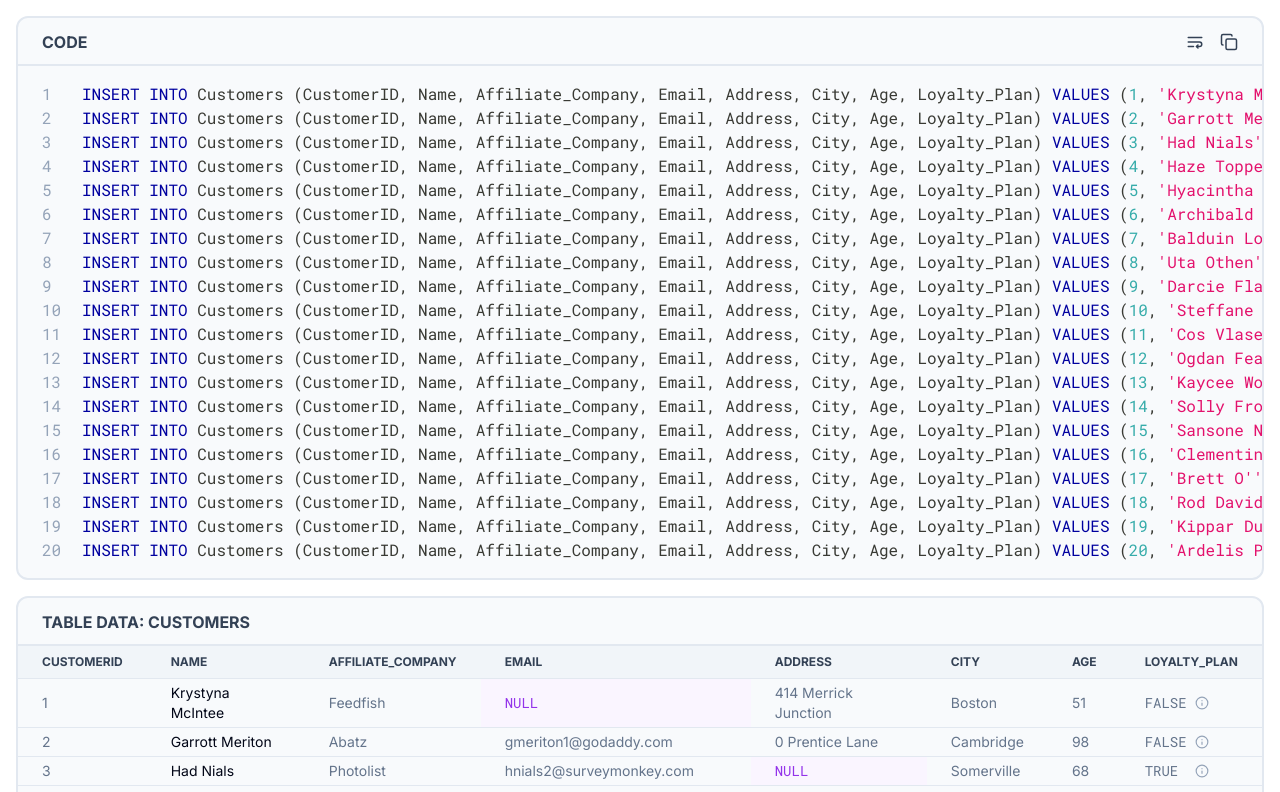
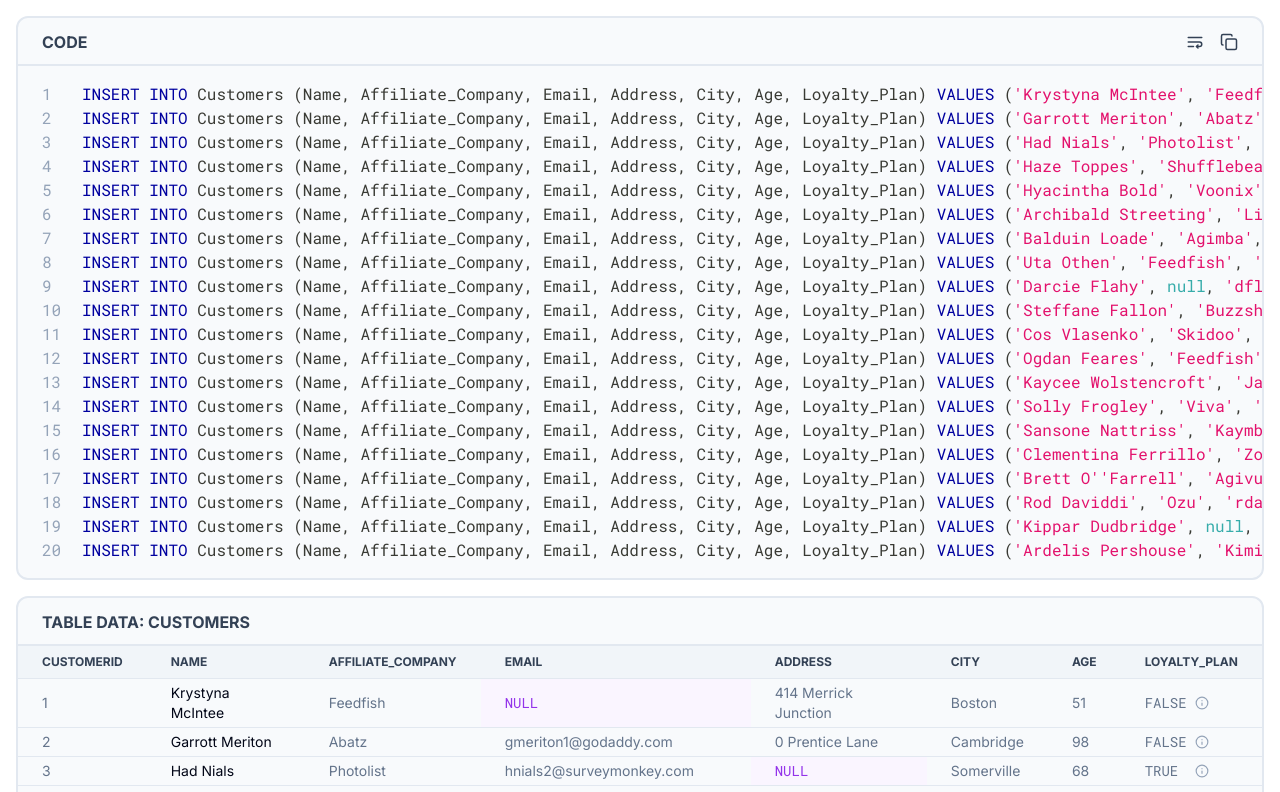
Before and after one commit to jaysella/block-comments, a Next.js app: page /databases/insert-rows in a window 1280 px wide. Shown: the top 792 px of the page. Built offline with nearby package versions, Linux system fonts and the light colour scheme.

Commit message:
Remove CustomerID from inserts

```diff
--- a/app/databases/insert-rows/data.tsx
+++ b/app/databases/insert-rows/data.tsx
@@ -12,26 +12,26 @@ export type Customer = {
   loyaltyPlan: boolean;
 };
 
-export const CODE = `INSERT INTO Customers (CustomerID, Name, Affiliate_Company, Email, Address, City, Age, Loyalty_Plan) VALUES (1, 'Krystyna McIntee', 'Feedfish', null, '414 Merrick Junction', 'Boston', 51, FALSE);
-INSERT INTO Customers (CustomerID, Name, Affiliate_Company, Email, Address, City, Age, Loyalty_Plan) VALUES (2, 'Garrott Meriton', 'Abatz', 'gmeriton1@godaddy.com', '0 Prentice Lane', 'Cambridge', 98, FALSE);
-INSERT INTO Customers (CustomerID, Name, Affiliate_Company, Email, Address, City, Age, Loyalty_Plan) VALUES (3, 'Had Nials', 'Photolist', 'hnials2@surveymonkey.com', null, 'Somerville', 68, TRUE);
-INSERT INTO Customers (CustomerID, Name, Affiliate_Company, Email, Address, City, Age, Loyalty_Plan) VALUES (4, 'Haze Toppes', 'Shufflebeat', 'htoppes3@webs.com', '03258 Buhler Circle', 'Cornwall', 87, FALSE);
-INSERT INTO Customers (CustomerID, Name, Affiliate_Company, Email, Address, City, Age, Loyalty_Plan) VALUES (5, 'Hyacintha Bold', 'Voonix', null, '0127 Vernon Street', 'Port Glaud', 26, TRUE);
-INSERT INTO Customers (CustomerID, Name, Affiliate_Company, Email, Address, City, Age, Loyalty_Plan) VALUES (6, 'Archibald Streeting', 'Linkbuzz', 'astreeting5@canalblog.com', '127 Butterfield Place', 'Oemollo', 64, FALSE);
-INSERT INTO Customers (CustomerID, Name, Affiliate_Company, Email, Address, City, Age, Loyalty_Plan) VALUES (7, 'Balduin Loade', 'Agimba', null, '497 Lukken Point', 'Fenway', 73, TRUE);
-INSERT INTO Customers (CustomerID, Name, Affiliate_Company, Email, Address, City, Age, Loyalty_Plan) VALUES (8, 'Uta Othen', 'Feedfish', 'uothen7@umich.edu', null, 'Reading', 62, TRUE);
-INSERT INTO Customers (CustomerID, Name, Affiliate_Company, Email, Address, City, Age, Loyalty_Plan) VALUES (9, 'Darcie Flahy', null, 'dflahy8@tinypic.com', '1772 8th Way', null, 29, TRUE);
-INSERT INTO Customers (CustomerID, Name, Affiliate_Company, Email, Address, City, Age, Loyalty_Plan) VALUES (10, 'Steffane Fallon', 'Buzzshare', 'sfallon9@economist.com', '99 Brickson Park Junction', null, 54, FALSE);
-INSERT INTO Customers (CustomerID, Name, Affiliate_Company, Email, Address, City, Age, Loyalty_Plan) VALUES (11, 'Cos Vlasenko', 'Skidoo', 'cvlasenkoa@apple.com', '7294 Pepper Wood Parkway', 'Cambridge', 57, TRUE);
-INSERT INTO Customers (CustomerID, Name, Affiliate_Company, Email, Address, City, Age, Loyalty_Plan) VALUES (12, 'Ogdan Feares', 'Feedfish', 'ofearesb@ow.ly', '449 Utah Park', 'Boston', 41, TRUE);
-INSERT INTO Customers (CustomerID, Name, Affiliate_Company, Email, Address, City, Age, Loyalty_Plan) VALUES (13, 'Kaycee Wolstencroft', 'Jaxnation', 'kwolstencroftc@senate.gov', '66 Village Green Pass', 'Seia', 68, TRUE);
-INSERT INTO Customers (CustomerID, Name, Affiliate_Company, Email, Address, City, Age, Loyalty_Plan) VALUES (14, 'Solly Frogley', 'Viva', 'sfrogleyd@cdc.gov', '2793 Little Fleur Hill', 'Mayapusi', 62, FALSE);
-INSERT INTO Customers (CustomerID, Name, Affiliate_Company, Email, Address, City, Age, Loyalty_Plan) VALUES (15, 'Sansone Nattriss', 'Kaymbo', null, '77053 Starling Park', 'Banfora', 30, TRUE);
-INSERT INTO Customers (CustomerID, Name, Affiliate_Company, Email, Address, City, Age, Loyalty_Plan) VALUES (16, 'Clementina Ferrillo', 'Zoomdog', 'cferrillof@t-online.de', null, 'Boston', 65, FALSE);
-INSERT INTO Customers (CustomerID, Name, Affiliate_Company, Email, Address, City, Age, Loyalty_Plan) VALUES (17, 'Brett O''Farrell', 'Agivu', null, '04 Norway Maple Street', null, 31, FALSE);
-INSERT INTO Customers (CustomerID, Name, Affiliate_Company, Email, Address, City, Age, Loyalty_Plan) VALUES (18, 'Rod Daviddi', 'Ozu', 'rdaviddih@istockphoto.com', '04 Bowman Drive', null, 54, TRUE);
-INSERT INTO Customers (CustomerID, Name, Affiliate_Company, Email, Address, City, Age, Loyalty_Plan) VALUES (19, 'Kippar Dudbridge', null, 'kdudbridgei@wunderground.com', '1 Summit Drive', 'Lexington', 88, FALSE);
-INSERT INTO Customers (CustomerID, Name, Affiliate_Company, Email, Address, City, Age, Loyalty_Plan) VALUES (20, 'Ardelis Pershouse', 'Kimia', 'apershousej@opensource.org', '49787 Amoth Court', 'Somerville', 61, FALSE);`;
+export const CODE = `INSERT INTO Customers (Name, Affiliate_Company, Email, Address, City, Age, Loyalty_Plan) VALUES ('Krystyna McIntee', 'Feedfish', null, '414 Merrick Junction', 'Boston', 51, FALSE);
+INSERT INTO Customers (Name, Affiliate_Company, Email, Address, City, Age, Loyalty_Plan) VALUES ('Garrott Meriton', 'Abatz', 'gmeriton1@godaddy.com', '0 Prentice Lane', 'Cambridge', 98, FALSE);
+INSERT INTO Customers (Name, Affiliate_Company, Email, Address, City, Age, Loyalty_Plan) VALUES ('Had Nials', 'Photolist', 'hnials2@surveymonkey.com', null, 'Somerville', 68, TRUE);
+INSERT INTO Customers (Name, Affiliate_Company, Email, Address, City, Age, Loyalty_Plan) VALUES ('Haze Toppes', 'Shufflebeat', 'htoppes3@webs.com', '03258 Buhler Circle', 'Cornwall', 87, FALSE);
+INSERT INTO Customers (Name, Affiliate_Company, Email, Address, City, Age, Loyalty_Plan) VALUES ('Hyacintha Bold', 'Voonix', null, '0127 Vernon Street', 'Port Glaud', 26, TRUE);
+INSERT INTO Customers (Name, Affiliate_Company, Email, Address, City, Age, Loyalty_Plan) VALUES ('Archibald Streeting', 'Linkbuzz', 'astreeting5@canalblog.com', '127 Butterfield Place', 'Oemollo', 64, FALSE);
+INSERT INTO Customers (Name, Affiliate_Company, Email, Address, City, Age, Loyalty_Plan) VALUES ('Balduin Loade', 'Agimba', null, '497 Lukken Point', 'Fenway', 73, TRUE);
+INSERT INTO Customers (Name, Affiliate_Company, Email, Address, City, Age, Loyalty_Plan) VALUES ('Uta Othen', 'Feedfish', 'uothen7@umich.edu', null, 'Reading', 62, TRUE);
+INSERT INTO Customers (Name, Affiliate_Company, Email, Address, City, Age, Loyalty_Plan) VALUES ('Darcie Flahy', null, 'dflahy8@tinypic.com', '1772 8th Way', null, 29, TRUE);
+INSERT INTO Customers (Name, Affiliate_Company, Email, Address, City, Age, Loyalty_Plan) VALUES ('Steffane Fallon', 'Buzzshare', 'sfallon9@economist.com', '99 Brickson Park Junction', null, 54, FALSE);
+INSERT INTO Customers (Name, Affiliate_Company, Email, Address, City, Age, Loyalty_Plan) VALUES ('Cos Vlasenko', 'Skidoo', 'cvlasenkoa@apple.com', '7294 Pepper Wood Parkway', 'Cambridge', 57, TRUE);
+INSERT INTO Customers (Name, Affiliate_Company, Email, Address, City, Age, Loyalty_Plan) VALUES ('Ogdan Feares', 'Feedfish', 'ofearesb@ow.ly', '449 Utah Park', 'Boston', 41, TRUE);
+INSERT INTO Customers (Name, Affiliate_Company, Email, Address, City, Age, Loyalty_Plan) VALUES ('Kaycee Wolstencroft', 'Jaxnation', 'kwolstencroftc@senate.gov', '66 Village Green Pass', 'Seia', 68, TRUE);
+INSERT INTO Customers (Name, Affiliate_Company, Email, Address, City, Age, Loyalty_Plan) VALUES ('Solly Frogley', 'Viva', 'sfrogleyd@cdc.gov', '2793 Little Fleur Hill', 'Mayapusi', 62, FALSE);
+INSERT INTO Customers (Name, Affiliate_Company, Email, Address, City, Age, Loyalty_Plan) VALUES ('Sansone Nattriss', 'Kaymbo', null, '77053 Starling Park', 'Banfora', 30, TRUE);
+INSERT INTO Customers (Name, Affiliate_Company, Email, Address, City, Age, Loyalty_Plan) VALUES ('Clementina Ferrillo', 'Zoomdog', 'cferrillof@t-online.de', null, 'Boston', 65, FALSE);
+INSERT INTO Customers (Name, Affiliate_Company, Email, Address, City, Age, Loyalty_Plan) VALUES ('Brett O''Farrell', 'Agivu', null, '04 Norway Maple Street', null, 31, FALSE);
+INSERT INTO Customers (Name, Affiliate_Company, Email, Address, City, Age, Loyalty_Plan) VALUES ('Rod Daviddi', 'Ozu', 'rdaviddih@istockphoto.com', '04 Bowman Drive', null, 54, TRUE);
+INSERT INTO Customers (Name, Affiliate_Company, Email, Address, City, Age, Loyalty_Plan) VALUES ('Kippar Dudbridge', null, 'kdudbridgei@wunderground.com', '1 Summit Drive', 'Lexington', 88, FALSE);
+INSERT INTO Customers (Name, Affiliate_Company, Email, Address, City, Age, Loyalty_Plan) VALUES ('Ardelis Pershouse', 'Kimia', 'apershousej@opensource.org', '49787 Amoth Court', 'Somerville', 61, FALSE);`;
 
 export const CUSTOMERS: Customer[] = [
   {
@@ -248,9 +248,6 @@ export const CODE_EXPLANATIONS: Explanation[] = [
         order:
         <ol className="mt-2 ml-6 leading-relaxed list-decimal">
           <li>
-            <CodeSegment>CustomerID</CodeSegment>
-          </li>
-          <li>
             <CodeSegment>Name</CodeSegment>
           </li>
           <li>
```
